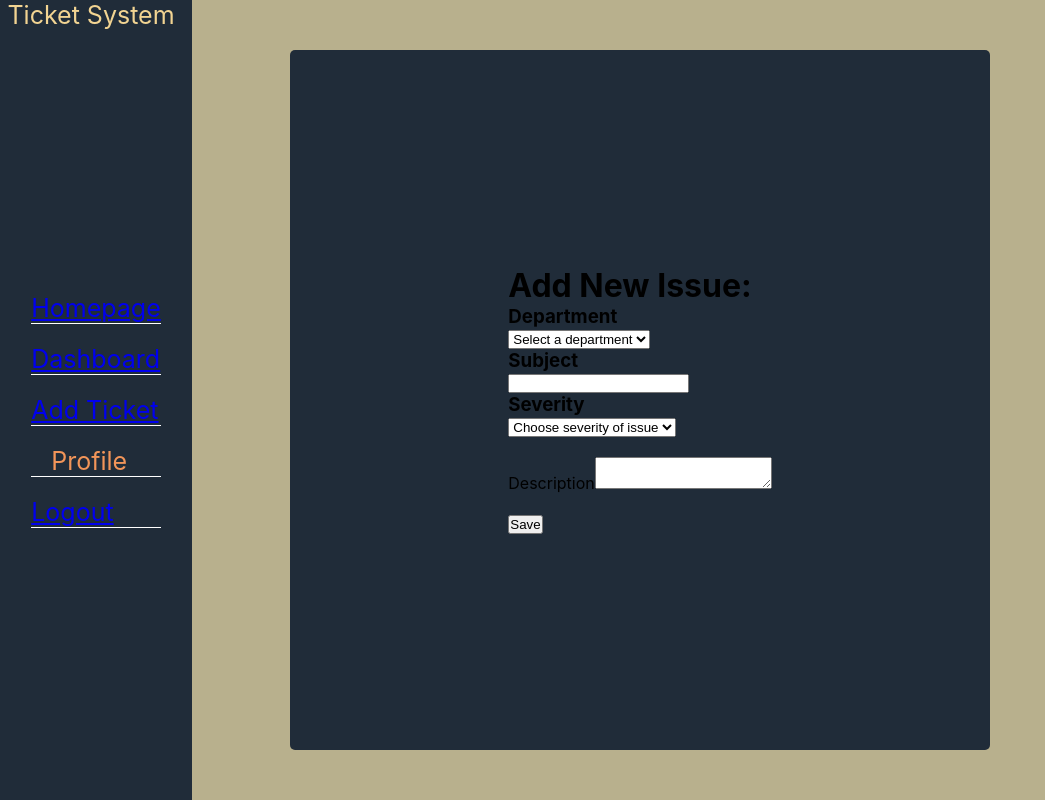
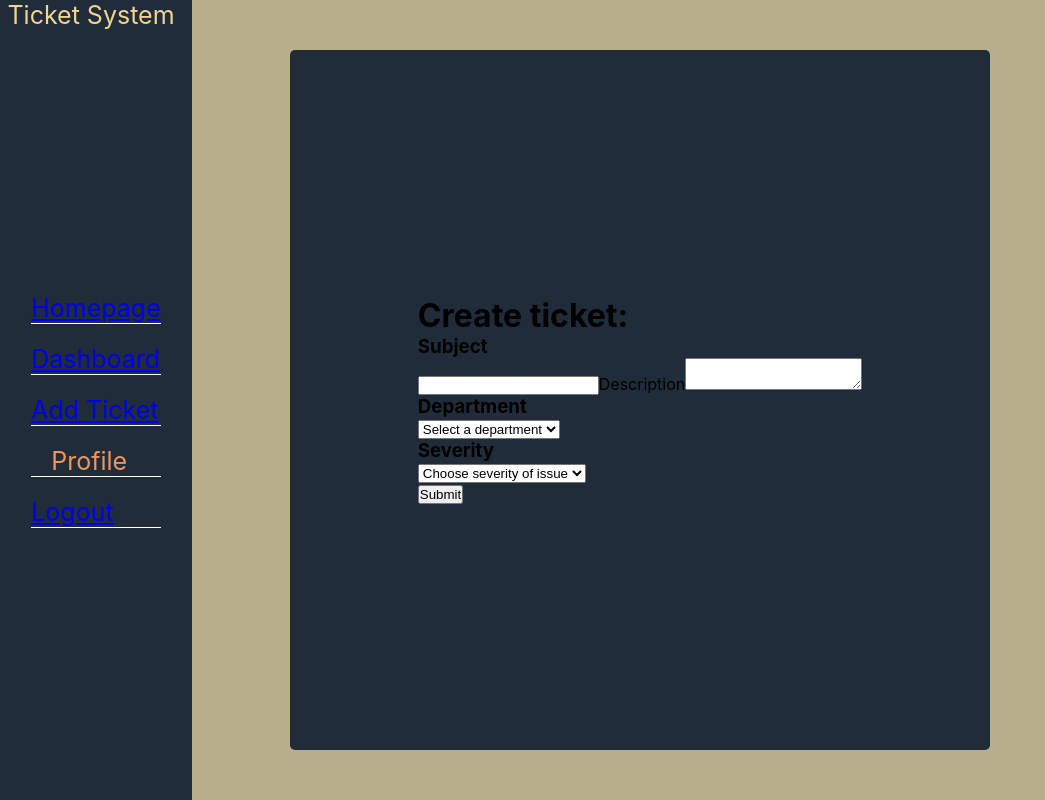
Before and after one commit to ededd9/React-Bug-Tracker, a React (Create React App) app: page /createTicket in a window 1280 px wide. Shown: the whole page, without its empty margins (0-1045 px from the left). Built offline with nearby package versions, Linux system fonts and the light colour scheme.

Commit message:
added research/product/finance departments as options

```diff
--- a/src/components/addTicket/addTicket.jsx
+++ b/src/components/addTicket/addTicket.jsx
@@ -1,31 +1,78 @@
+import axios from "axios";
 import React from "react";
+import { useState, useEffect } from "react";
 import "./addTicket.css";
-function addTicket() {
+function AddTicket() {
+  const [department, setDepartment] = useState([]);
+  const [subject, setSubject] = useState([]);
+  const [severity, setSeverity] = useState([]);
+  const [description, setDescription] = useState([]);
+  const handleSubmit = async (e) => {
+    e.preventDefault();
+    const newTicket = {
+      department,
+      subject,
+      severity,
+      description,
+    };
+    try {
+      const res = await axios.post("http://localhost:3000/tickets", newTicket);
+      window.location.replace("http://localhost:3001/home");
+    } catch (error) {
+      console.log(error);
+    }
+  };
   return (
     <>
-      <container class="addTicketContainer">
-        <div class="newIssueDiv">
-          <h1>Add New Issue:</h1>
-          <form method="POST" action="/mainpage">
-            <div>
+      <div className="addTicketContainer">
+        <form onSubmit={handleSubmit}>
+          <div className="title">
+            <h1>Create ticket:</h1>
+          </div>
+          <div className="top-two-container">
+            <h3>Subject</h3>
+            <input
+              required
+              type="text"
+              placeholder=""
+              name="subject"
+              onChange={(e) => setSubject(e.target.value)}
+            />
+            <label htmlFor="description">Description</label>
+            <textarea
+              required
+              name="description"
+              id="description"
+              onChange={(e) => setDescription(e.target.value)}
+            ></textarea>
+          </div>
+          <div className="select-items">
+            <div className="leftCol">
               <h3>Department</h3>
-              <select name="department" class="departments">
-                <option value="" selected disabled hidden>
+              <select
+                name="department"
+                className="departments"
+                onChange={(e) => setDepartment(e.target.value)}
+              >
+                <option defaultValue="" selected disabled hidden>
                   Select a department
                 </option>
                 <option value="IT">IT</option>
                 <option value="HR">HR</option>
-                <option value="Account">Account</option>
+                <option value="Research">Research</option>
+                <option value="Product">Product</option>
+                <option value="Finance">Finance</option>
+
               </select>
             </div>
-            <div>
-              <h3>Subject</h3>
-              <input required type="text" placeholder="" name="subject" />
-            </div>
-            <div>
+            <div className="rightCol">
               <h3>Severity</h3>
-              <select name="severity" class="severity-level">
-                <option value="" selected disabled hidden>
+              <select
+                name="severity"
+                className="severity-level"
+                onChange={(e) => setSeverity(e.target.value)}
+              >
+                <option defaultValue="" selected disabled hidden>
                   Choose severity of issue
                 </option>
                 <option value="low">Low</option>
@@ -33,20 +80,14 @@ function addTicket() {
                 <option value="severe">Severe</option>
               </select>
             </div>
-            <br />
-            <div>
-              <label for="description">Description</label>
-              <textarea required name="description" id="description"></textarea>
-            </div>
-            <br />
-            <button class="add-ticket" type="submit">
-              Save
-            </button>
-          </form>
-        </div>
-      </container>
+          </div>
+          <button className="add-ticket-button" type="submit">
+            Submit
+          </button>
+        </form>
+      </div>
     </>
   );
 }
 
-export default addTicket;
+export default AddTicket;
```
